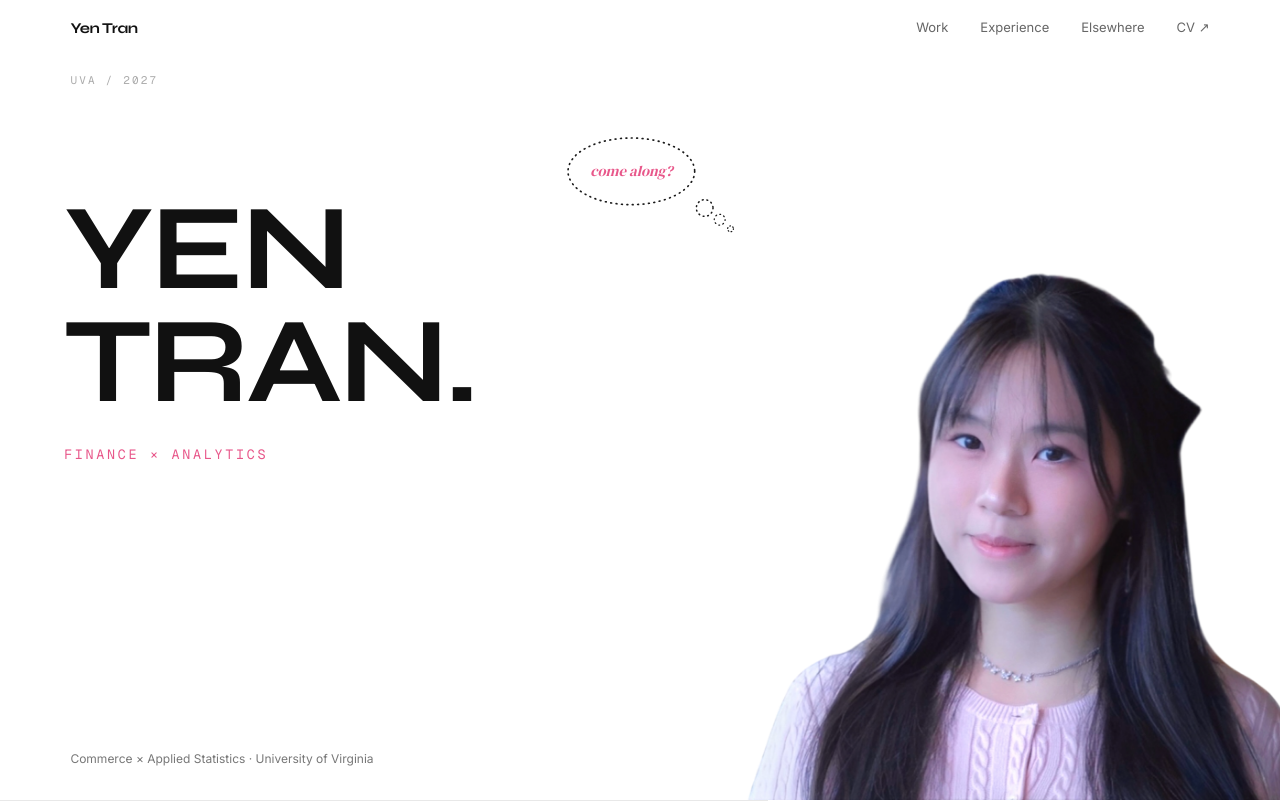
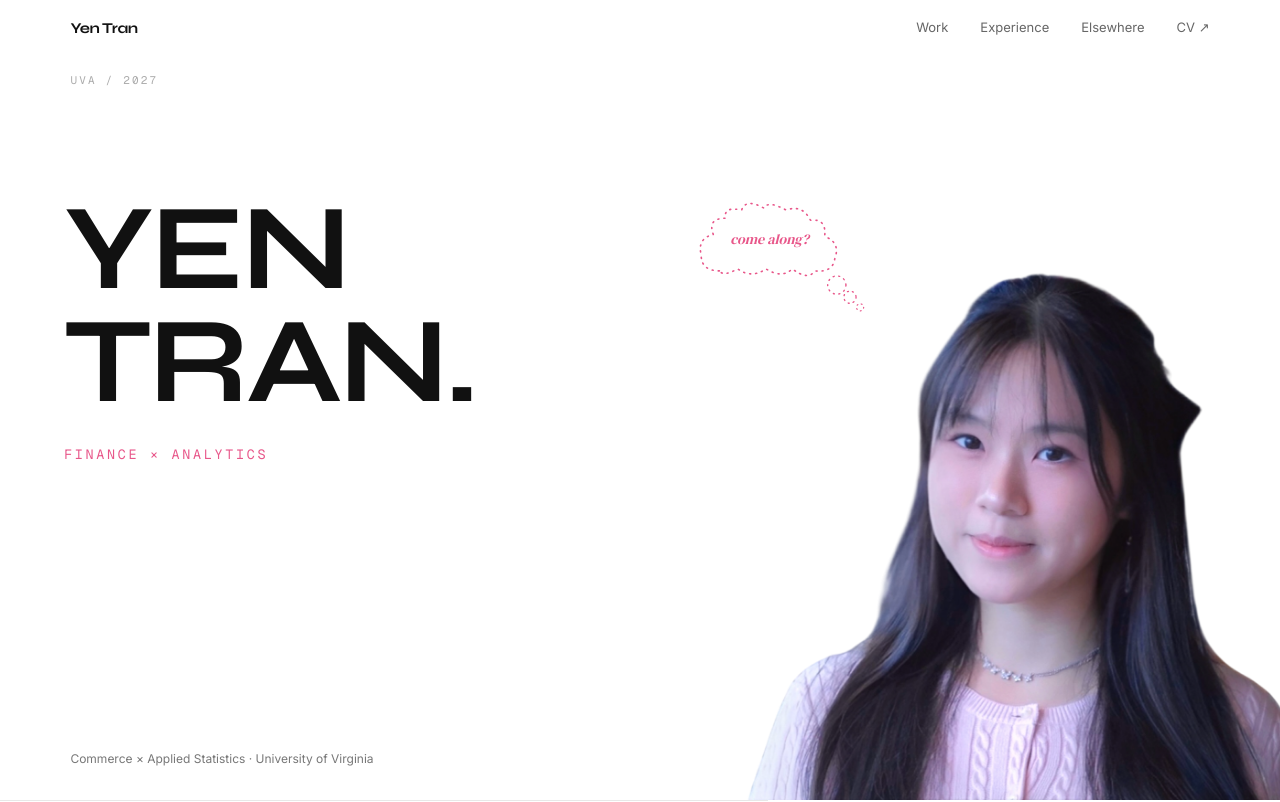
Before and after one commit to inn162/yen-portfolio, a Next.js app in the folder yen-portfolio/: page / in a window 1280 px wide. Shown: the top 802 px of the page. Built offline with nearby package versions, Linux system fonts and the light colour scheme.

Commit message:
Replace oval thought bubble with organic pink dotted cloud
7-lobe hand-drawn cloud path, pink dotted stroke (#e8578a),
3 trailing puffs cascade lower-right toward portrait head.
Repositioned to top:25% left:54vw — adjacent to portrait.

Co-Authored-By: Claude Sonnet 4.6 <noreply@anthropic.com>

```diff
--- a/yen-portfolio/app/components/HeroName.tsx
+++ b/yen-portfolio/app/components/HeroName.tsx
@@ -11,15 +11,12 @@ import {
 
 const ease: [number, number, number, number] = [0.22, 1, 0.36, 1];
 
-// SVG viewBox constants — all geometry is defined here
-const VB_W = 215;
-const VB_H = 135;
-// Ellipse center / radii
-const EX = 82;
-const EY = 52;
-const ERX = 76;
-const ERY = 40;
-
+/*
+  Cloud path: 7 organic lobes, slightly asymmetric, in a 158×90 viewBox.
+  Visual center of the main cloud body ≈ (78, 39).
+  Trailing puffs extend lower-right (toward portrait head) beyond the viewBox.
+  strokeDasharray "1 5.5" + round linecap → evenly-spaced round dots.
+*/
 function ThoughtBubble({
   onClick,
   reduced,
@@ -30,66 +27,63 @@ function ThoughtBubble({
   return (
     <motion.div
       className="cursor-pointer select-none"
-      style={{ position: "relative", width: "clamp(130px, 14vw, 192px)" }}
+      style={{ position: "relative", width: "clamp(120px, 12.5vw, 172px)" }}
       whileHover={reduced ? undefined : { rotate: 1, y: -2 }}
       transition={{ duration: 0.25, ease: "easeOut" }}
       onClick={onClick}
     >
       <svg
-        viewBox={`0 0 ${VB_W} ${VB_H}`}
+        viewBox="0 0 158 90"
         width="100%"
         height="auto"
         fill="none"
         style={{ overflow: "visible", display: "block" }}
         aria-hidden="true"
       >
-        {/* Main oval — stroke-dasharray "1 5.5" + round linecap = dot row */}
-        <ellipse
-          cx={EX} cy={EY} rx={ERX} ry={ERY}
+        {/* Hand-drawn cloud — 7 soft lobes, slightly irregular */}
+        <path
+          d="
+            M 28,70
+            Q 10,70 10,54
+            Q 6,38 22,34
+            Q 16,18 34,18
+            Q 32,6 50,10
+            Q 54,-2 72,8
+            Q 76,0 94,10
+            Q 110,4 118,20
+            Q 134,18 132,36
+            Q 148,42 142,58
+            Q 140,72 122,70
+            Q 116,80 100,68
+            Q 90,78 74,68
+            Q 60,78 46,68
+            Q 32,76 28,70
+            Z
+          "
           fill="white"
-          stroke="#1a1a1a"
-          strokeWidth="2"
-          strokeDasharray="1 5.5"
+          stroke="#e8578a"
+          strokeWidth="1.6"
+          strokeDasharray="1 5"
           strokeLinecap="round"
+          strokeLinejoin="round"
         />
 
-        {/* Trailing thought circles — cascade lower-right toward portrait */}
-        <circle
-          cx="170" cy="96" r="10"
-          fill="white"
-          stroke="#1a1a1a"
-          strokeWidth="1.8"
-          strokeDasharray="1 4.5"
-          strokeLinecap="round"
-        />
-        <circle
-          cx="188" cy="110" r="6.5"
-          fill="white"
-          stroke="#1a1a1a"
-          strokeWidth="1.5"
-          strokeDasharray="1 4"
-          strokeLinecap="round"
-        />
-        <circle
-          cx="201" cy="121" r="3.5"
-          fill="white"
-          stroke="#1a1a1a"
-          strokeWidth="1.5"
-          strokeDasharray="0.8 3"
-          strokeLinecap="round"
-        />
+        {/* Trailing puffs — cascade lower-right toward portrait head */}
+        <circle cx="144" cy="84"  r="9"   fill="white" stroke="#e8578a" strokeWidth="1.4" strokeDasharray="1 4.5"  strokeLinecap="round" />
+        <circle cx="157" cy="96"  r="6"   fill="white" stroke="#e8578a" strokeWidth="1.3" strokeDasharray="1 4"    strokeLinecap="round" />
+        <circle cx="167" cy="106" r="3.5" fill="white" stroke="#e8578a" strokeWidth="1.2" strokeDasharray="0.8 3.5" strokeLinecap="round" />
       </svg>
 
-      {/* Text centered in the ellipse — overlay keeps web font rendering */}
+      {/* Text overlay — centered in the cloud body (≈49%, 43% of viewBox) */}
       <p
         className="italic leading-none pointer-events-none"
         style={{
           position: "absolute",
-          top: `${(EY / VB_H) * 100}%`,
-          left: `${(EX / VB_W) * 100}%`,
+          top: "43%",
+          left: "49%",
           transform: "translate(-50%, -50%)",
           fontFamily: "var(--font-accent)",
-          fontSize: "clamp(0.75rem, 1.15vw, 1.05rem)",
+          fontSize: "clamp(0.72rem, 1.1vw, 1rem)",
           color: "#e8578a",
           whiteSpace: "nowrap",
         }}
@@ -198,7 +192,7 @@ export default function HeroName() {
       {/* Thought bubble — left of portrait head, trails toward portrait */}
       <motion.div
         className="absolute z-[6]"
-        style={{ top: "16%", left: "44vw" }}
+        style={{ top: "25%", left: "54vw" }}
         initial={{ opacity: 0 }}
         animate={{ opacity: 1 }}
         transition={{ delay: 1.1, duration: 0.8 }}
```
